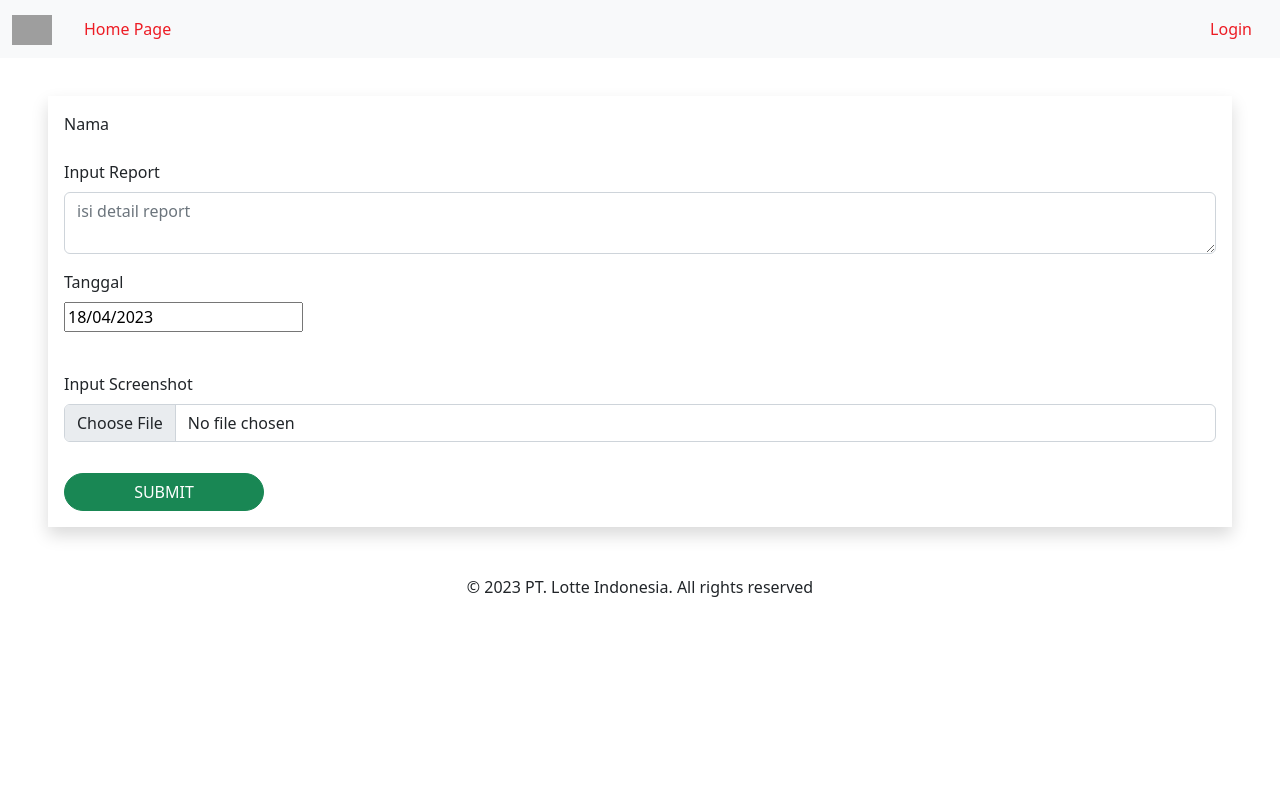
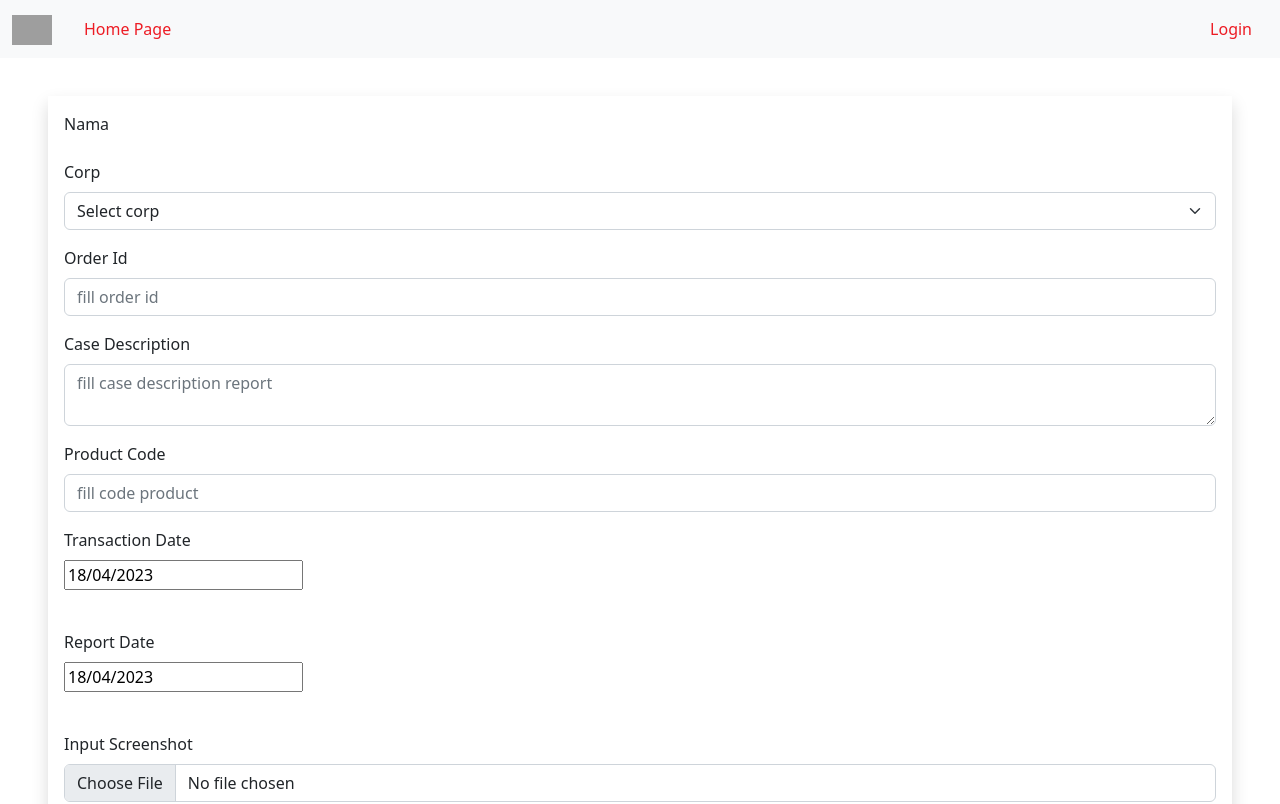
Before and after one commit to bayuindrap/Report-Log, a React (Create React App) app: page /home-page in a window 1280 px wide. Shown: the top 804 px of the page. Built offline with nearby package versions, Linux system fonts and the light colour scheme; grey boxes are pictures that could not be loaded.

Commit message:
com 6 - fix form input for user etc.

```diff
--- a/src/App.js
+++ b/src/App.js
@@ -10,6 +10,8 @@ import { connect } from 'react-redux'
 import NavbarComp from './components/NavbarComp'
 import FooterComp from './components/FooterComp'
 import ReportPage from './pages/ReportPage'
+import ReportLog from './pages/ReportLog'
+
 
 
 class App extends React.Component {
@@ -52,6 +54,7 @@ class App extends React.Component {
             <Route path='/home-page' element={<HomePage />} />
             <Route path='/regis-page' element={<RegisPage />} />
             <Route path='/report-page' element={<ReportPage />} />
+            <Route path='/report-log' element={<ReportLog/>} />
           </Routes>
           <FooterComp/>
 
--- a/src/components/FooterComp.jsx
+++ b/src/components/FooterComp.jsx
@@ -8,8 +8,8 @@ class FooterComp extends React.Component {
     }
     render() {
         return (
-            <div style={{textAlign: "center", maxHeight: "40px"}}>
-                <CardFooter>
+            <div style={{textAlign: "center", height: "40px"}}>
+                <CardFooter style={{color: "AAC8A7"}}>
                 © 2023  PT. Lotte Indonesia. All rights reserved
                 </CardFooter>
             </div>
--- a/src/components/NavbarComp.jsx
+++ b/src/components/NavbarComp.jsx
@@ -5,6 +5,7 @@ import { connect } from "react-redux";
 import { logoutAction } from "../redux/actions";
 import { MdOutlineReportProblem } from "react-icons/md";
 import { FiUsers, FiLogOut } from "react-icons/fi";
+import { HiOutlineDocumentReport } from "react-icons/hi";
 
 
 
@@ -78,6 +79,11 @@ class NavbarComp extends React.Component {
                                                         <MdOutlineReportProblem/> Report List
                                                     </DropdownItem>
                                                 </Link>
+                                                <Link to="/report-log" style={{ color: "#159953", textDecoration: "none" }} className="nav-link">
+                                                    <DropdownItem style={{color: "#black"}}>
+                                                      <HiOutlineDocumentReport/> Report Log History
+                                                    </DropdownItem>
+                                                </Link>
                                                 <Link to="/regis-page" style={{ color: "#159953", textDecoration: "none" }} className="nav-link">
                                                     <DropdownItem style={{color: "#black"}}>
                                                        <FiUsers/> User Management
--- a/src/pages/HomePage.jsx
+++ b/src/pages/HomePage.jsx
@@ -2,7 +2,7 @@ import React from 'react';
 import { API_URL } from "../helper";
 import axios from "axios";
 import { Form, FormGroup, Label, Input, Button, FormText, InputGroup } from "reactstrap"
-import {Col} from "react-bootstrap"
+import { Col } from "react-bootstrap"
 import DatePicker from "react-datepicker"
 import "react-datepicker/dist/react-datepicker.css";
 import { connect } from 'react-redux';
@@ -18,17 +18,31 @@ class HomePage extends React.Component {
         super(props);
         this.state = {
             startDate: new Date(),
+            startDate2: new Date(),
             userList: [],
-            fileData: ""
+            fileData: "",
+            selectedValue: ""
         }
 
         this.handleChange = this.handleChange.bind(this);
+        this.handleChangeReport = this.handleChangeReport.bind(this);
         this.handleFileChange = this.handleFileChange.bind(this);
+        this.handleSelectChange = this.handleSelectChange.bind(this);
+    }
+
+    handleSelectChange(event) {
+        this.setState({ selectedValue: event.target.value });
     }
 
     handleChange(date) {
         this.setState({
-            startDate: date
+            startDate: date,
+        })
+    }
+
+    handleChangeReport(date) {
+        this.setState({
+            startDate2: date
         })
     }
 
@@ -71,14 +85,18 @@ class HomePage extends React.Component {
 
 
     btnSubmit = () => {
-        if (this.reportDetail.value === "") {
-                alert ("isi semua data report")
+        if (this.state.selectedValue === "" || this.orderId.value === "" ||
+            this.caseDesc.value === "" || this.productCode === "") {
+            alert("isi semua data report")
         } else {
-                axios.post(`${API_URL}/report`,{
+            axios.post(`${API_URL}/report`, {
                 iduser: this.props.id,
-                    username: this.props.username,
-                    date: this.state.startDate.toLocaleDateString(),
-                    detail:[this.reportDetail.value],
+                name: this.props.username,
+                corp: this.state.selectedValue,
+                orderid: this.orderId.value,
+                datetransaction: this.state.startDate.toLocaleDateString(),
+                date: this.state.startDate2.toLocaleDateString(),
+                detail: [this.caseDesc.value],
                 status: "On Check"
             }).then((res) => {
                 // console.log("post report", res)
@@ -97,7 +115,8 @@ class HomePage extends React.Component {
 
     render() {
         return (
-            <div className='p-5 mt-5'>
+            // <Col sm={11}>
+                <div className='p-5 mt-5' style={{}} >
 
 
                     <div className='shadow p-3'>
@@ -110,25 +129,75 @@ class HomePage extends React.Component {
                             </FormGroup>
 
                             <FormGroup>
+                                <Label>Corp</Label>
+                                <InputGroup>
+                                    {/* <Form.Control type="text" placeholder="Input Password"
+                                                innerRef={(element) => this.passLogin = element} /> */}
+                                    <Input type="select" placeholder="Pilih Corp" value={this.state.selectedValue} onChange={this.handleSelectChange}>
+                                        <option value="">Select corp</option>
+                                        <option value="LMI">LMI</option>
+                                        <option value="LSI">LSI</option>
+                                    </Input>
+                                </InputGroup>
+                            </FormGroup>
+
+                            <FormGroup>
                                 <Label for="report">
-                                Input Report
+                                    Order Id
                                 </Label>
                                 <Input
-                                placeholder='isi detail report'
-                                id="report"
-                                name="text"
-                                type="textarea"
-                                innerRef={(element) => this.reportDetail = element}
+                                    placeholder='fill order id'
+                                    id="order"
+                                    type="number"
+                                    innerRef={(element) => this.orderId = element}
                                 />
                             </FormGroup>
 
                             <FormGroup>
-                            <Label>Tanggal</Label>
+                                <Label for="report">
+                                    Case Description
+                                </Label>
+                                <Input
+                                    placeholder='fill case description report'
+                                    id="report"
+                                    name="text"
+                                    type="textarea"
+                                    innerRef={(element) => this.caseDesc = element}
+                                />
+                            </FormGroup>
+
+                            <FormGroup>
+                                <Label for="report">
+                                    Product Code
+                                </Label>
+                                <Input
+                                    placeholder='fill code product'
+                                    id="order"
+                                    type="number"
+                                    innerRef={(element) => this.productCode = element}
+                                />
+                            </FormGroup>
+
+                            <FormGroup>
+                                <Label>Transaction Date</Label>
                                 <InputGroup>
                                     <DatePicker
                                         className="mb-4 w-100"
                                         selected={this.state.startDate}
                                         onChange={this.handleChange}
+                                        dateFormat="dd/MM/yyyy"
+                                        popperPlacement="bottom-fixed"
+                                    />
+                                </InputGroup>
+                            </FormGroup>
+
+                            <FormGroup>
+                                <Label>Report Date</Label>
+                                <InputGroup>
+                                    <DatePicker
+                                        className="mb-4 w-100"
+                                        selected={this.state.startDate2}
+                                        onChange={this.handleChangeReport}
                                         dateFormat="dd/MM/yyyy"
                                         popperPlacement="bottom-fixed"
                                     />
@@ -157,6 +226,7 @@ class HomePage extends React.Component {
                         </Form>
                     </div>
                 </div>
+            // </Col>
 
         );
     }
--- a/src/pages/LoginPage.jsx
+++ b/src/pages/LoginPage.jsx
@@ -118,7 +118,10 @@ class LoginPage extends React.Component {
             //     `Welcome ${this.props.username}`,
             //     'success'
             //   )
-            return <Navigate to="/home-page" />
+            if (this.props.role == "user") {
+                return <Navigate to="/home-page" />
+            }
+            return <Navigate to="report-page" />
         }
         return (
             <div className='p-5 mt-5'>
@@ -191,7 +194,8 @@ const mapToProps = ({ userReducer }) => {
     // console.log("tes id",userReducer.userList.id)
     return {
         iduser: userReducer.userList.id,
-        username: userReducer.userList.username
+        username: userReducer.userList.username,
+        role: userReducer.userList.role
     }
 }
 
--- /dev/null
+++ b/src/pages/ReportLog.jsx
@@ -0,0 +1,19 @@
+import React from 'react';
+
+
+class ReportLog extends React.Component {
+    constructor(props) {
+        super(props);
+        this.state = {  }
+    }
+    render() {
+        return (
+            <div>
+                <h1>REPORT LOG</h1>
+                <h1>REPORT LOG</h1>
+            </div>
+        );
+    }
+}
+
+export default ReportLog;
--- a/src/pages/ReportPage.jsx
+++ b/src/pages/ReportPage.jsx
@@ -1,10 +1,31 @@
 import React from 'react';
+import { API_URL } from '../helper';
+import axios from 'axios';
+
 
 class ReportPage extends React.Component {
     constructor(props) {
         super(props);
-        this.state = {  }
+        this.state = {
+            report: []
+         }
     }
+
+    componentDidMount() {
+        this.getData()
+    }
+
+
+    getData = () => {
+        axios.get(`${API_URL}/report`)
+        .then((res) => {
+            console.log("data report", res.data)
+            this.setState({report: res.data})
+        }).catch((error) => {
+            console.log(error)
+        })
+    }
+
     render() {
         return (
             <div>
```
Lines whose indentation alone changed are shown as unchanged.
